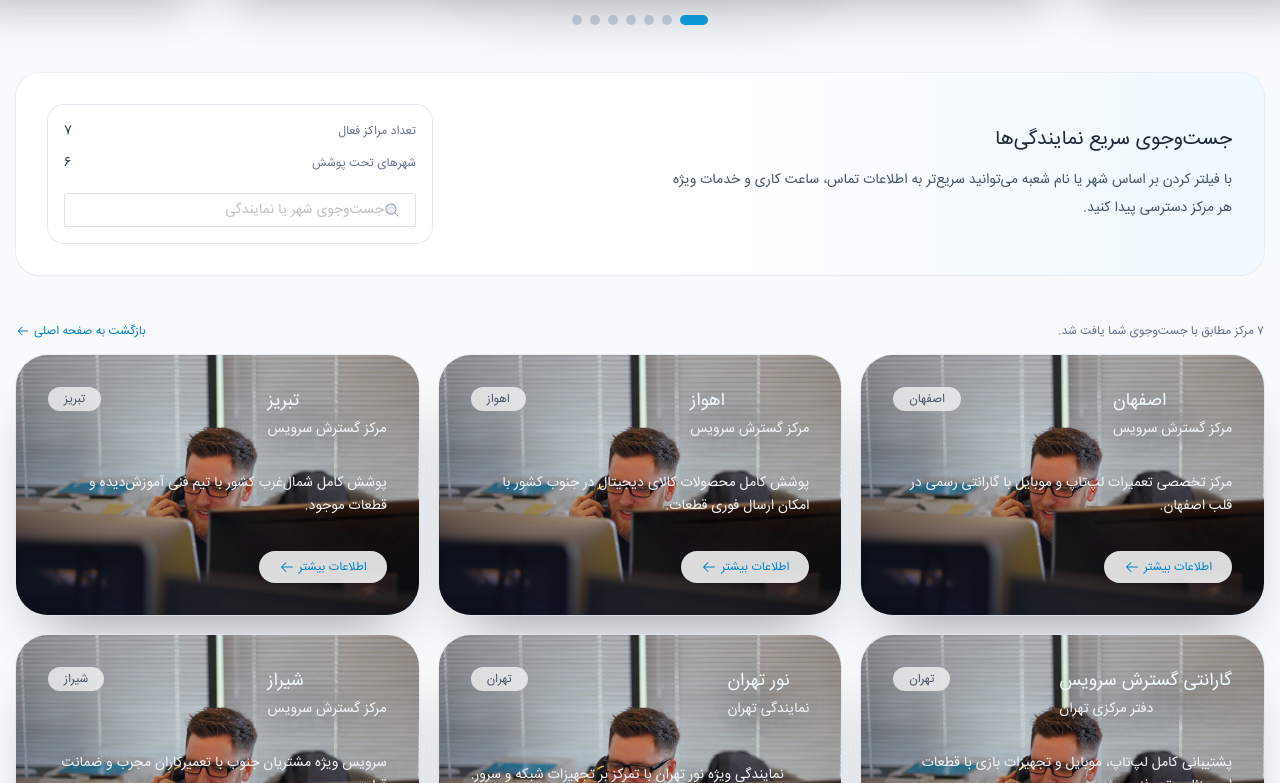
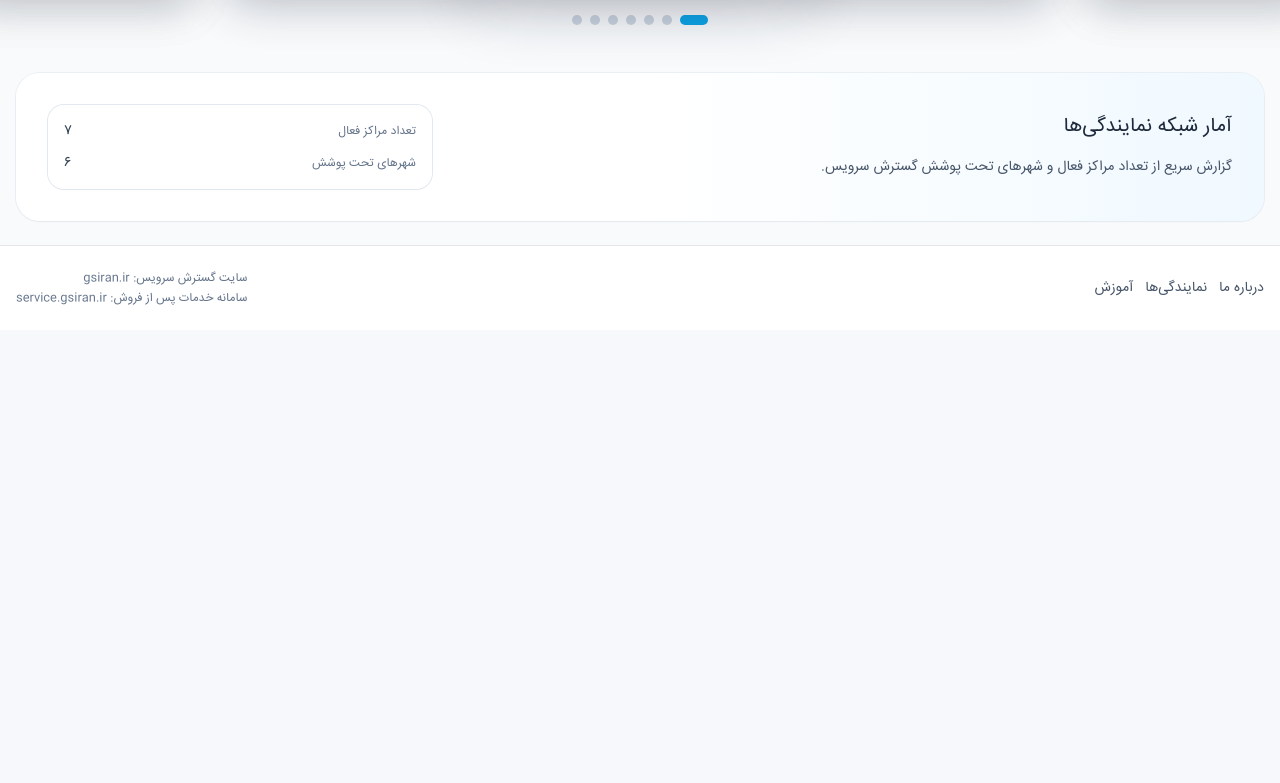
Before and after one commit to Gostaresh/gostaresh-service-website, a Nuxt app: page /representatives in a window 1280 px wide. Shown: the part 677-1460 px from the top of the page. After the commit the page ends 1007 px from the top, so only its background shows below. Built offline with nearby package versions, Linux system fonts and the light colour scheme; a web font is replaced by a local one; what jalaliday would draw is missing.

Commit message:
`Refactor CSS classes and formatting in ServiceCenterCarousel.vue, update text in index.vue and representatives/index.vue`

```diff
--- a/components/ServiceCenterCarousel.vue
+++ b/components/ServiceCenterCarousel.vue
@@ -1,6 +1,9 @@
 <template>
   <div
-    :class="['relative flex w-full flex-col items-center select-none', hasMultiple ? (isDragging ? 'cursor-grabbing' : 'cursor-grab') : '']"
+    :class="[
+      'relative flex w-full flex-col items-center select-none',
+      hasMultiple ? (isDragging ? 'cursor-grabbing' : 'cursor-grab') : '',
+    ]"
     dir="rtl"
     :style="{ touchAction: 'pan-y' }"
     @mouseenter="stopAutoplay"
@@ -55,7 +58,11 @@
         :key="center.id"
         type="button"
         class="h-2.5 rounded-full transition-all"
-        :class="index === current ? 'w-7 bg-sky-500' : 'w-2.5 bg-slate-300 hover:bg-slate-400'"
+        :class="
+          index === current
+            ? 'w-7 bg-sky-500'
+            : 'w-2.5 bg-slate-300 hover:bg-slate-400'
+        "
         @click="goTo(index)"
         :aria-label="`نمایش اسلاید ${index + 1}`"
       ></button>
@@ -87,7 +94,8 @@ const dragDelta = ref(0);
 const isDragging = ref(false);
 const activePointerId = ref<number | null>(null);
 
-const mod = (value: number, length: number) => ((value % length) + length) % length;
+const mod = (value: number, length: number) =>
+  ((value % length) + length) % length;
 
 const goTo = (index: number) => {
   const total = centersList.value.length;
@@ -295,5 +303,4 @@ watch(
 onBeforeUnmount(() => {
   stopAutoplay();
 });
-
 </script>
--- a/pages/index.vue
+++ b/pages/index.vue
@@ -142,16 +142,13 @@
 
     <!-- برندها -->
     <section class="container mx-auto px-4 py-8">
-      <div
-        class="flex flex-col items-center gap-3 text-center"
-      >
+      <div class="flex flex-col items-center gap-3 text-center">
         <div class="max-w-2xl">
           <h2 class="text-xl font-bold text-slate-800 text-center">
             برندهای تحت پوشش
           </h2>
           <p class="text-sm text-slate-500 text-center mx-auto">
-            از لوازم دیجیتال تا لوازم خانگی؛ گسترش سرویس شریک رسمی ده‌ها برند
-            مطرح در سراسر کشور است.
+            گسترش سرویس شریک رسمی ده‌ها برند مطرح در سراسر کشور است.
           </p>
         </div>
         <NuxtLink
@@ -430,5 +427,4 @@ const hotBlogs = computed(() =>
     object-fit: cover;
   }
 }
-
 </style>
--- a/pages/representatives/index.vue
+++ b/pages/representatives/index.vue
@@ -29,11 +29,10 @@
       >
         <div class="space-y-3 text-start">
           <h2 class="text-lg font-bold text-slate-800 md:text-xl">
-            جست‌وجوی سریع نمایندگی‌ها
+            آمار شبکه نمایندگی‌ها
           </h2>
           <p class="mx-auto max-w-xl text-sm leading-7 text-slate-600">
-            با فیلتر کردن بر اساس شهر یا نام شعبه می‌توانید سریع‌تر به اطلاعات
-            تماس، ساعت کاری و خدمات ویژه هر مرکز دسترسی پیدا کنید.
+            گزارش سریع از تعداد مراکز فعال و شهرهای تحت پوشش گسترش سرویس.
           </p>
         </div>
         <div
@@ -51,54 +50,13 @@
               toFa(uniqueCities)
             }}</span>
           </div>
-          <div class="pt-2">
-            <NInput
-              v-model:value="q"
-              placeholder="جست‌وجوی شهر یا نمایندگی"
-              clearable
-            >
-              <template #prefix>
-                <Icon
-                  name="ph:magnifying-glass-duotone"
-                  class="text-base text-slate-400"
-                />
-              </template>
-            </NInput>
-          </div>
         </div>
-      </div>
-    </section>
-
-    <section class="space-y-4">
-      <div class="flex items-center justify-between text-xs text-slate-500">
-        <span>
-          {{ toFa(filtered.length) }} مرکز مطابق با جست‌وجوی شما یافت شد.
-        </span>
-        <NuxtLink
-          to="/"
-          class="inline-flex items-center gap-1 text-sky-600 transition hover:text-sky-700"
-        >
-          بازگشت به صفحه اصلی
-          <Icon name="ph:arrow-left" size="14" />
-        </NuxtLink>
-      </div>
-
-      <div class="grid gap-5 md:grid-cols-2 xl:grid-cols-3">
-        <ServiceCenterCard
-          v-for="center in filtered"
-          :key="center.id"
-          :center="center"
-          size="md"
-        />
       </div>
     </section>
   </div>
 </template>
 
 <script setup lang="ts">
-import { computed, ref } from "vue";
-import { NInput } from "naive-ui";
-import ServiceCenterCard from "@/components/ServiceCenterCard.vue";
 import ServiceCenterCarousel from "@/components/ServiceCenterCarousel.vue";
 import { getServiceCenters } from "@/utils/service-centers";
 import type { ServiceCenter } from "@/types/service-center";
@@ -107,28 +65,6 @@ const centers: ServiceCenter[] = await getServiceCenters();
 
 const totalCenters = centers.length;
 const uniqueCities = new Set(centers.map((item) => item.city)).size;
-
-const q = ref("");
-
-const normalize = (value: string) =>
-  value
-    .toLowerCase()
-    .replace(/[\s‌]+/g, "")
-    .replace(/[يى]/g, "ی")
-    .replace(/ك/g, "ک");
-
-const filtered = computed<ServiceCenter[]>(() => {
-  const search = normalize(q.value ?? "");
-  if (!search) {
-    return centers;
-  }
-  return centers.filter((center) => {
-    const haystack = normalize(
-      `${center.title} ${center.city} ${center.tagline} ${center.summary}`
-    );
-    return haystack.includes(search);
-  });
-});
 
 const digitMap = new Map([
   ["0", "۰"],
```
